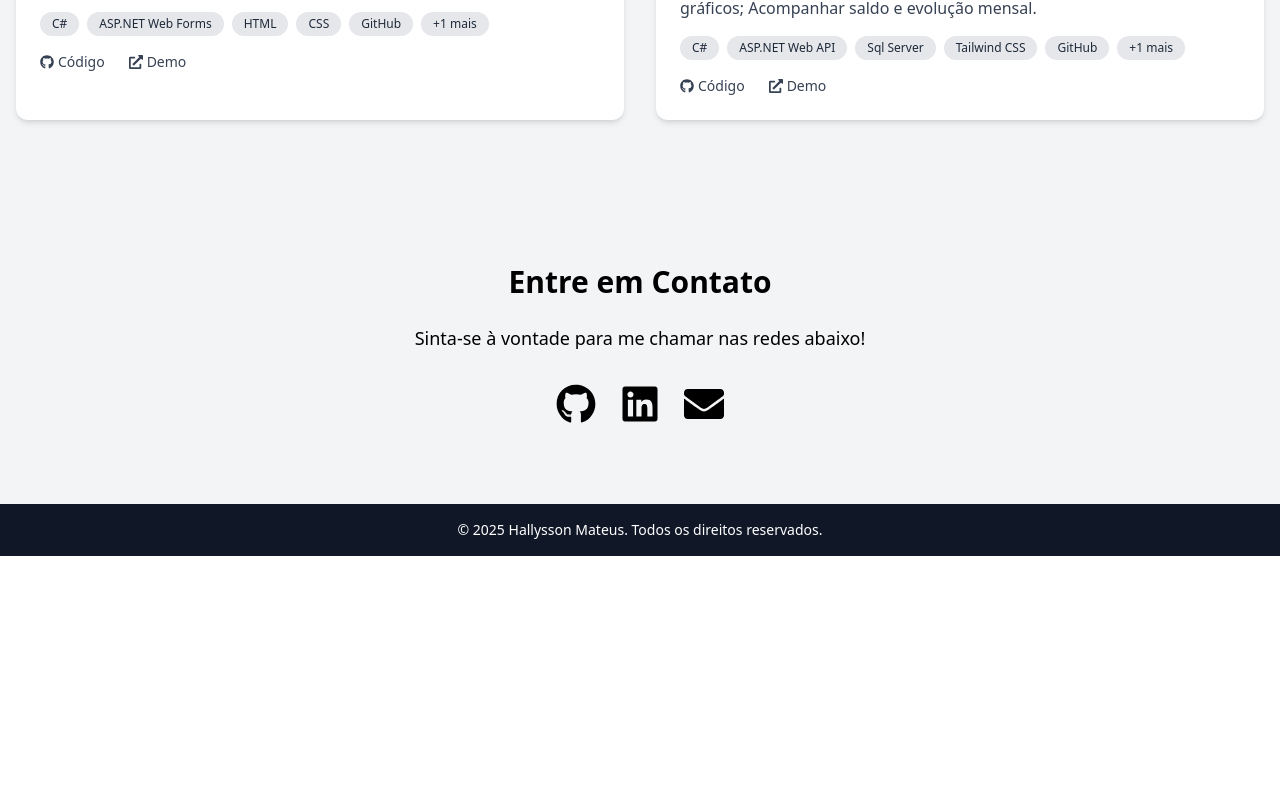
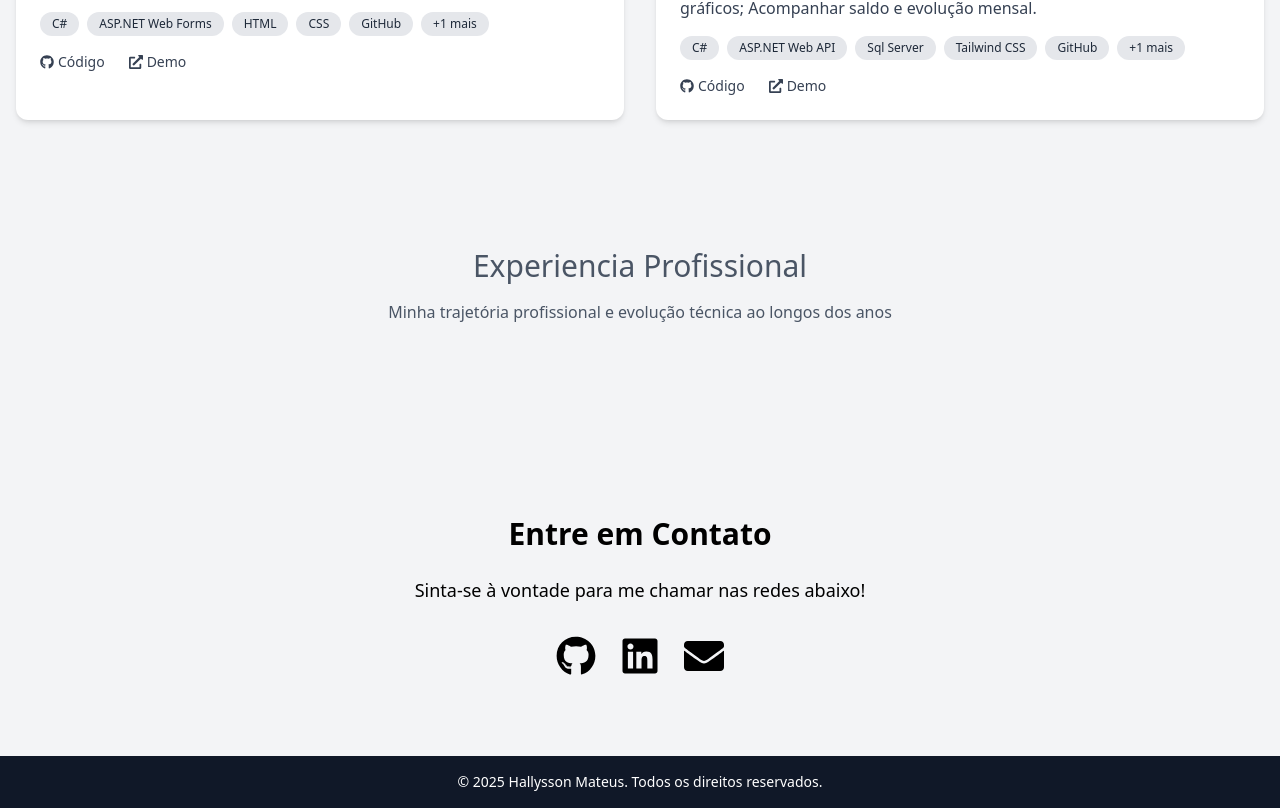
Before and after one commit to hallyssonmateus/Reposit-rio, a React (Vite) app: page / in a window 1280 px wide. Shown: the part 3081-3889 px from the top of the page. Before the commit the page ends 3637 px from the top, so only its background shows below. Built offline with nearby package versions, Linux system fonts and the light colour scheme.

Commit message:
Feat: Criação da pasta Data com o componente contendo as experiencias em uma const para manter as boas praticas

```diff
--- a/src/App.tsx
+++ b/src/App.tsx
@@ -1,6 +1,7 @@
 
 import About from './components/About'
 import Contact from './components/Contact'
+import Experiences from './components/Experiences'
 import Footer from './components/Footer'
 import Hero from './components/Hero'
 import Navbar from './components/Navbar'
@@ -17,6 +18,7 @@ function App() {
       <About />
       <Skills />
       <Projects />
+      <Experiences />
       <Contact />
       <Footer />
     </div>
--- a/src/components/Experiences.tsx
+++ b/src/components/Experiences.tsx
@@ -2,9 +2,9 @@
 function Experiences (){
     return (
         <section className="bg-gray-100 py-16">
-            <div>
-                <h2>Experiencia Profissional</h2>
-                <p>Minha trajetória profissional e evolução técnica ao longos dos anos</p>
+            <div className="container mx-auto text-center px-4">
+                <h2 className="text-3xl text-gray-600 text-bold text-center mb-4">Experiencia Profissional</h2>
+                <p className="text-gray-600 text-center mb-12">Minha trajetória profissional e evolução técnica ao longos dos anos</p>
             </div>
         </section>
     )
--- /dev/null
+++ b/src/data/experienceData.tsx
@@ -0,0 +1,16 @@
+export const experienceData = [
+  {
+    title: 'Desenvolvedor Full Stack Jr',
+    company: 'Télos conecta',
+    period: 'jul/2024 - fev/2025',
+    location: 'São Paulo, SP',
+    description: 'Liderança técnica no desenvolvimento de aplicações web enterprise utilizando .NET Core e React. Responsável pela arquitetura de soluções e mentoria da equipe junior.',
+    achievements: [
+      'Reduziu o tempo de carregamento das aplicações em 40%',
+      'Implementou arquitetura de microsserviços que aumentou a escalabilidade',
+      'Liderou equipe de 4 desenvolvedores junior'
+    ],
+    technologies: ['C#', '.NET Core', 'React', 'SQL Server', 'Azure']
+  },
+
+]
```
